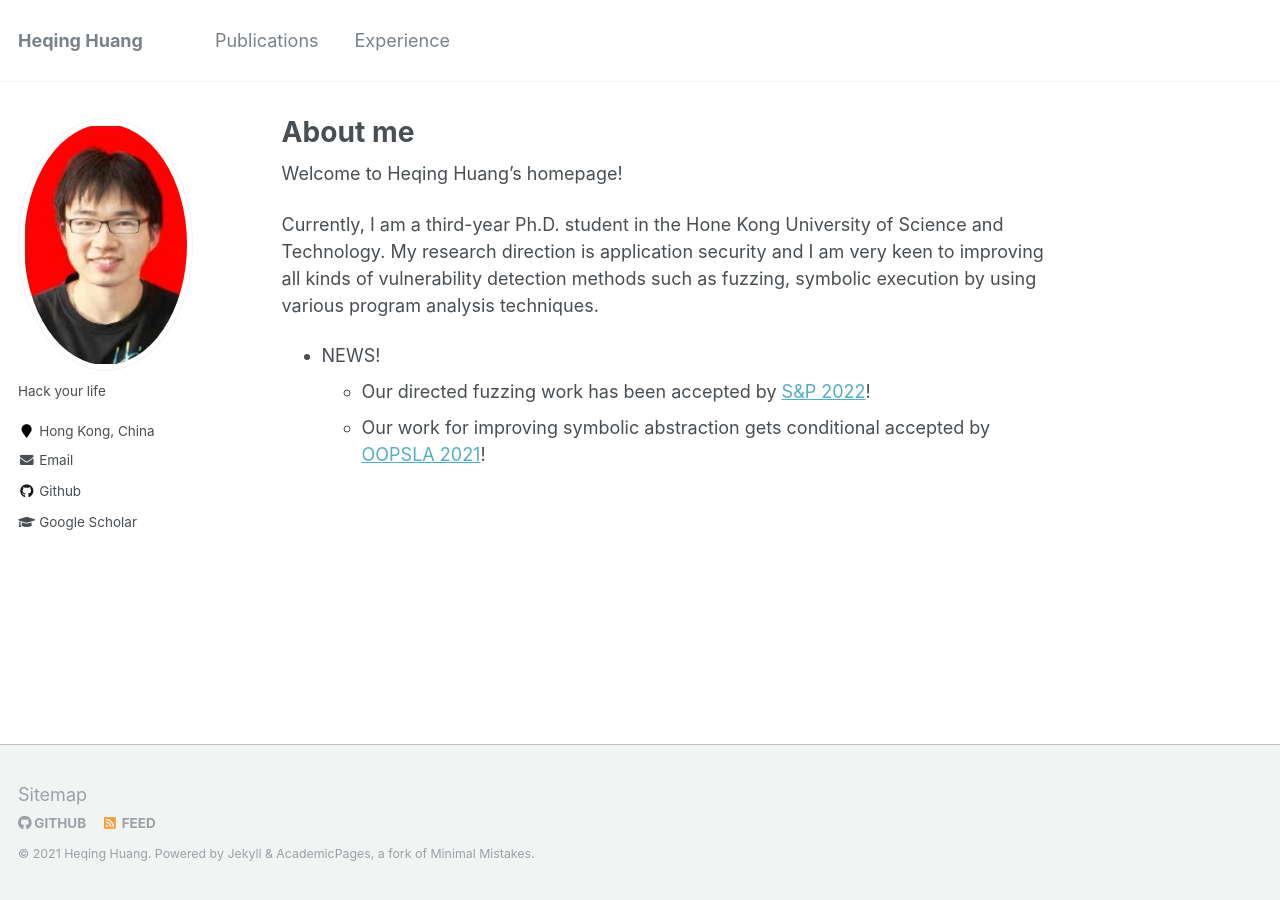
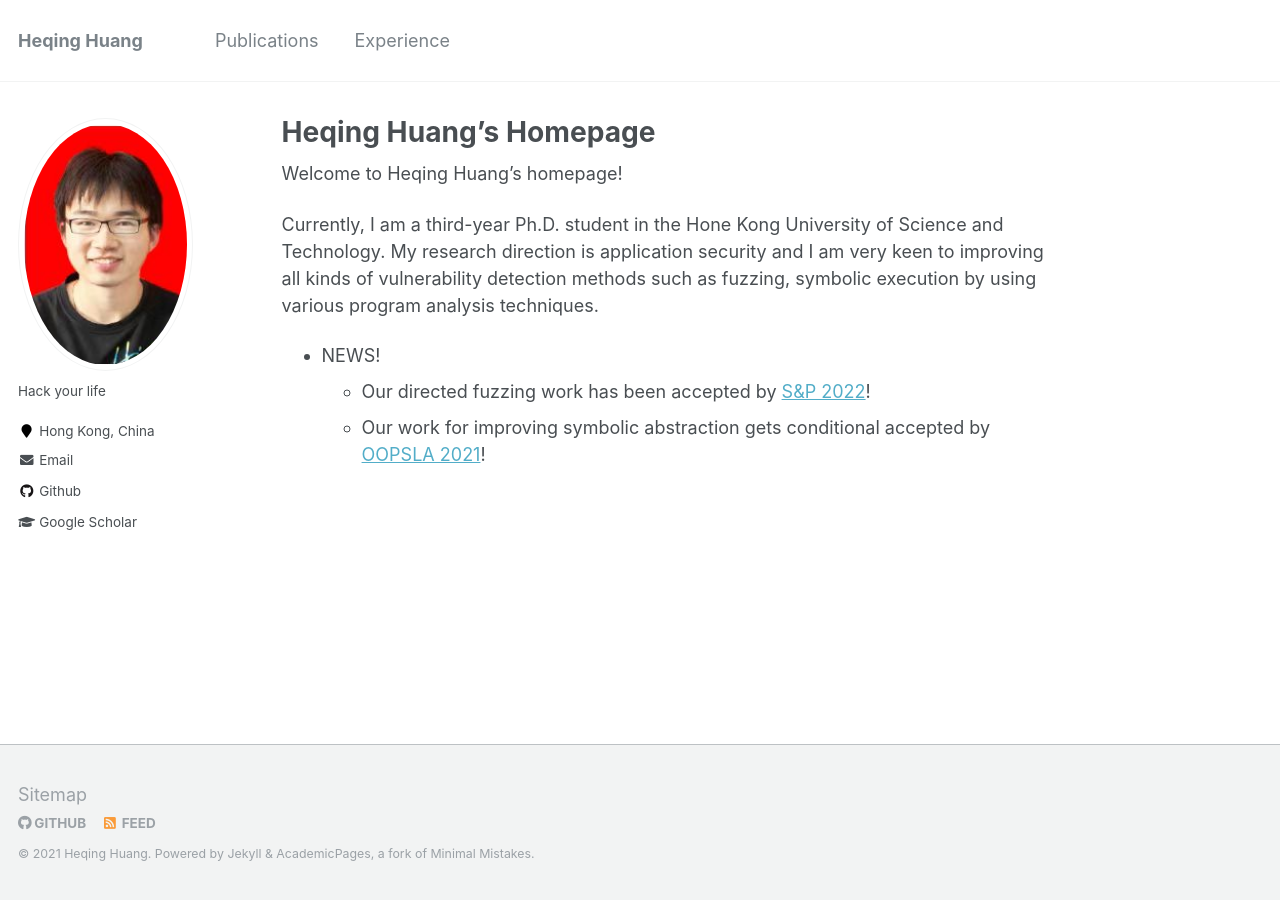
Before and after one commit to 5hadowblad3/5hadowblad3.github.io, a Jekyll site: the page built from _pages/about.md, in a window 1280 px wide. Built offline with Jekyll 4.4.1, drawn with Linux system fonts in a browser that asks for light colours.

Commit message:
update title

```diff
--- a/_pages/about.md
+++ b/_pages/about.md
@@ -1,6 +1,6 @@
 ---
 permalink: /
-title: "About me"
+title: "Heqing Huang's Homepage"
 excerpt: "About me"
 author_profile: true
 redirect_from:
```
Also changed, not shown: 1 other file.
